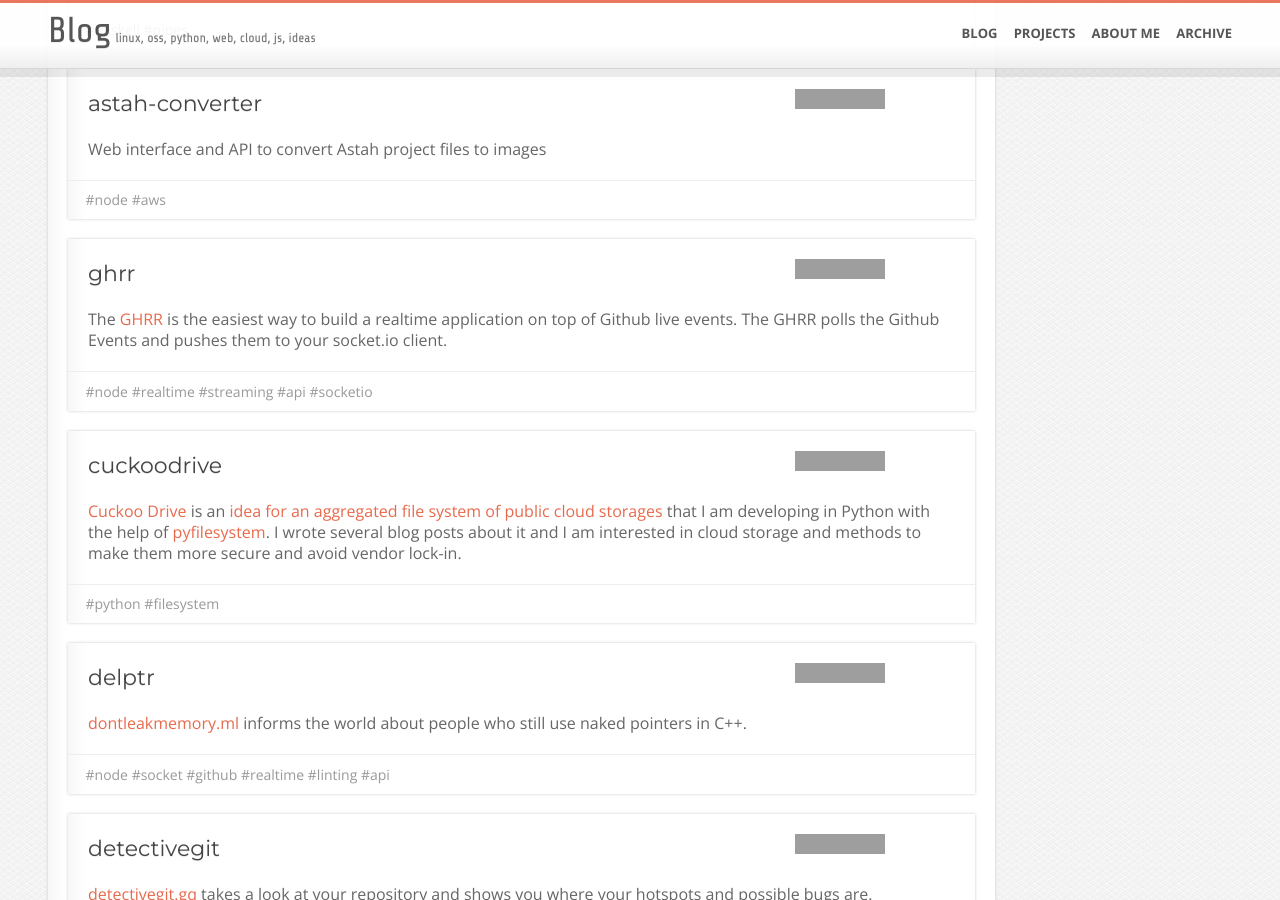
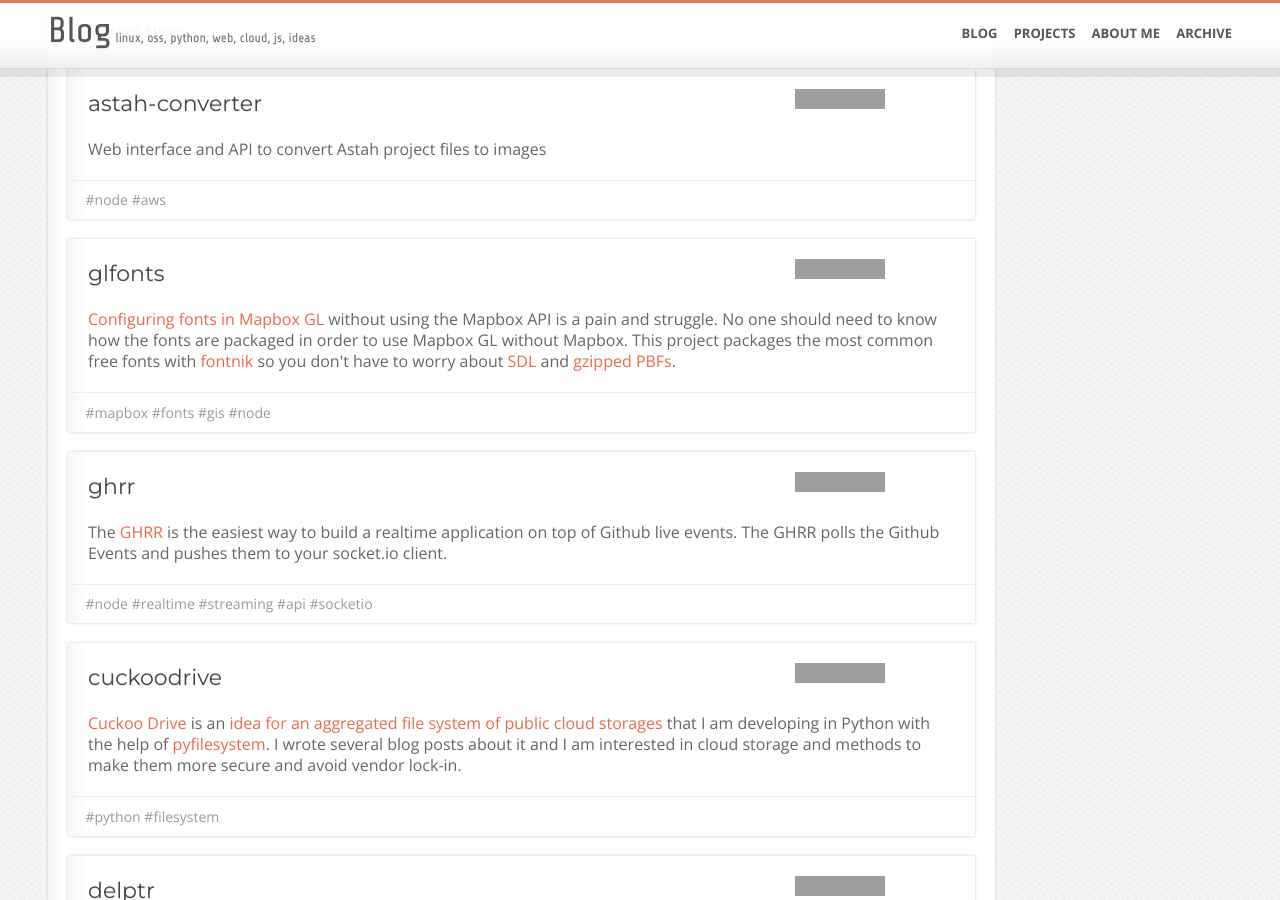
Before and after one commit to lukasmartinelli/lukasmartinelli.github.io, a Jekyll site: the page built from projects.html, in a window 1280 px wide and 900 px high, scrolled down 1930 px. Built offline with Jekyll 4.4.1, drawn with Linux system fonts in a browser that asks for light colours; Markdown is read by kramdown in place of the engine named in the settings; grey boxes are pictures that could not be loaded.

Commit message:
Add Mapbox GL fonts project to website

```diff
--- a/projects.html
+++ b/projects.html
@@ -218,6 +218,26 @@ title: Projects Lukas Martinelli
             <span class="tags">
               <a href="#" rel="tag">#node</a>
               <a href="#" rel="tag">#aws</a>
+            </span>
+          </footer>
+        </article>
+
+        <article class="project">
+          <header>
+            <h3>
+              <span>glfonts</span>
+              <iframe class="github-stars" src="https://ghbtns.com/github-btn.html?user=lukasmartinelli&repo=glfonts&type=star&count=true&size=large" frameborder="0" scrolling="0" width="160px" height="30px"></iframe>
+            </h3>
+          </header>
+          <div class="content">
+            <p><a href="https://www.mapbox.com/mapbox-gl-style-spec/#glyphs">Configuring fonts in Mapbox GL</a> without using the Mapbox API is a pain and struggle. No one should need to know how the fonts are packaged in order to use Mapbox GL without Mapbox. This project packages the most common free fonts with <a href="https://github.com/mapbox/fontnik">fontnik</a> so you don't have to worry about <a href="https://www.mapbox.com/blog/text-signed-distance-fields/">SDL</a> and <a href="https://github.com/mapbox/mapbox-gl-js/issues/830">gzipped PBFs</a>.</p>
+          </div>
+          <footer>
+            <span class="tags">
+              <a href="#" rel="tag">#mapbox</a>
+              <a href="#" rel="tag">#fonts</a>
+              <a href="#" rel="tag">#gis</a>
+              <a href="#" rel="tag">#node</a>
             </span>
           </footer>
         </article>
```
